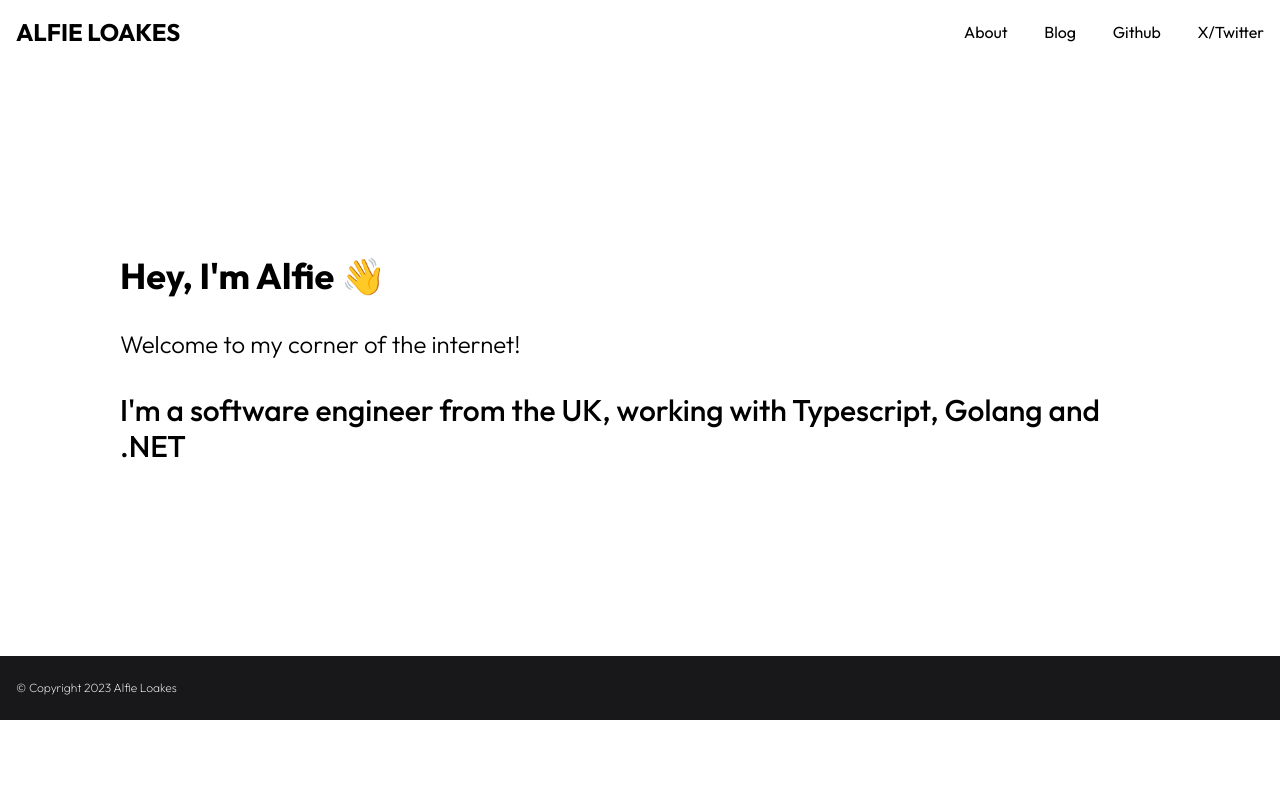
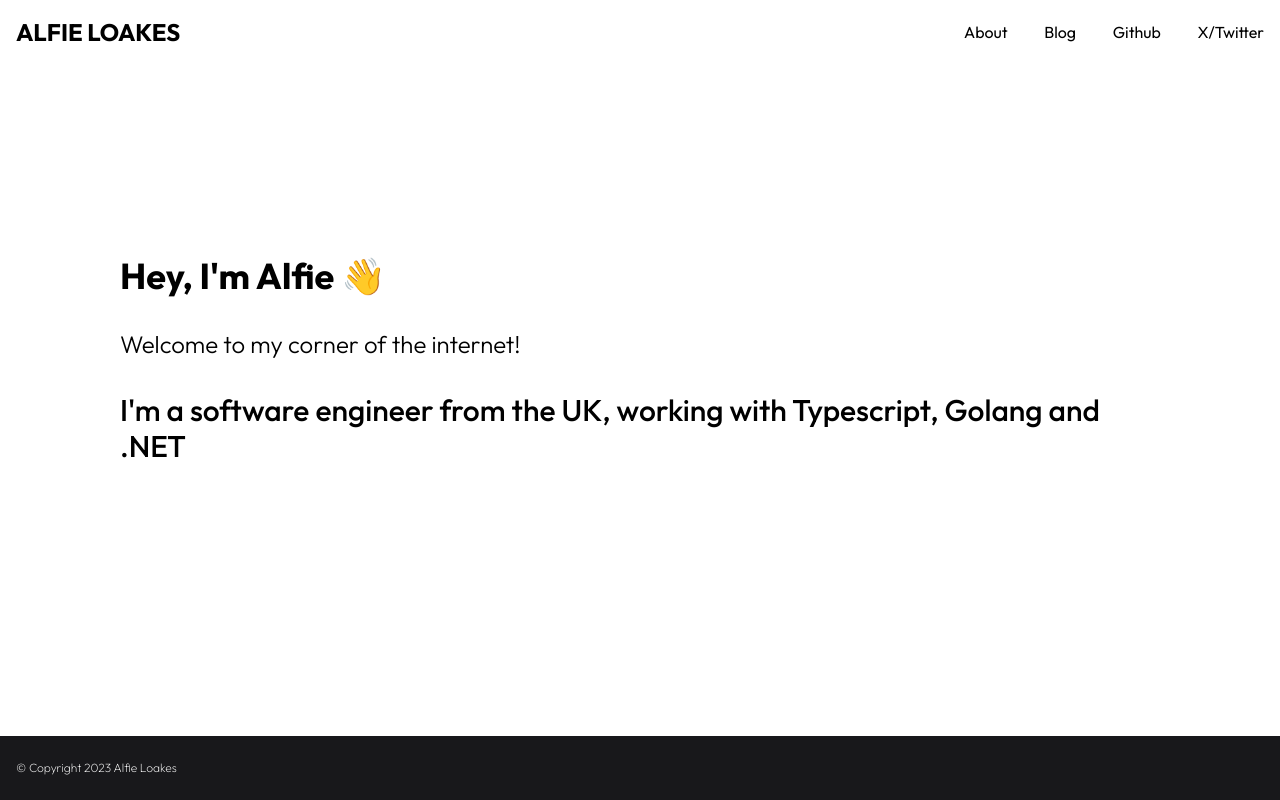
Before and after one commit to alfieloakes/alfieloakes.com, a Next.js app: page / in a window 1280 px wide. Built offline with nearby package versions, Linux system fonts and the light colour scheme.

Commit message:
chore: ensure footer is always at the bottom of the screen

```diff
--- a/app/layout.tsx
+++ b/app/layout.tsx
@@ -20,9 +20,13 @@ export default function RootLayout({
   return (
     <html lang="en">
       <body className={outfit.className}>
-        <NavBar />
-        {children}
-        <Footer />
+        <div className="flex flex-col h-screen">
+          <NavBar />
+          <div className="flex-grow">
+            {children}
+          </div>
+          <Footer />
+        </div>
       </body>
     </html>
   );
```
